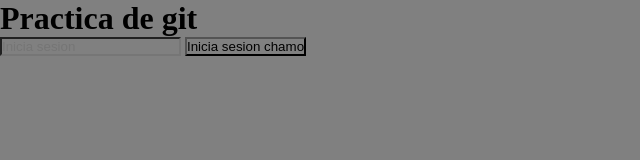
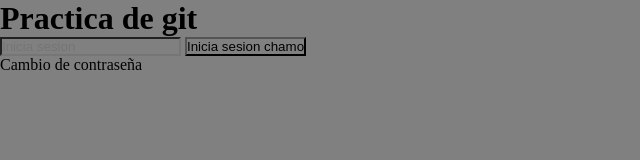
Before and after one commit to Josemi19/git-practice, a plain HTML site: page index.html in a window 1280 px wide. Shown: the whole page, without its empty margins (0-640 px from the left). Drawn offline with Linux system fonts and the light colour scheme.

Commit message:
se agrego cambiar la contrasena

```diff
--- a/index.html
+++ b/index.html
@@ -13,6 +13,9 @@
     <h1>Practica de git</h1>
     <input type="text" placeholder="Inicia sesion">
     <button>Inicia sesion chamo</button>
+    <p>
+      Cambio de contraseña
+    </p>
   </main>
 </body>
 
```
